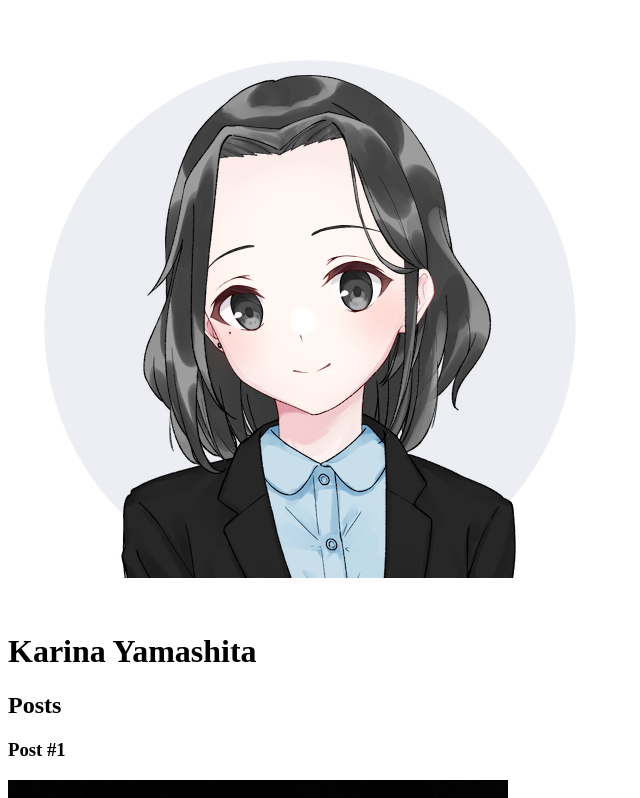
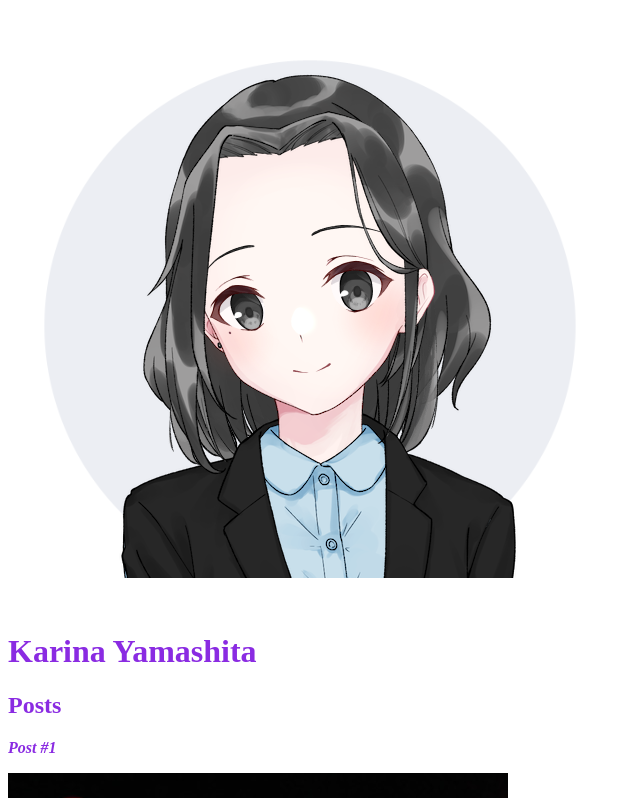
Before and after one commit to KarinaYamashita/Study_HTML, a plain HTML site: page index.html in a window 1280 px wide. Shown: the top 798 px of the page, without its empty margins (0-640 px from the left). Drawn offline with Linux system fonts and the light colour scheme.

Commit message:
Adição do arquivo css e ajuste(estilo) nos títulos

```diff
--- a/index.html
+++ b/index.html
@@ -3,19 +3,20 @@
     <head>
         <meta charset="utf-8">
         <title>Karina Yamashita</title>
+        <link rel="stylesheet" href="style.css">
     </head>
     <body>
         <header>
             <img src="image/avatar.png" alt="Avatar de Karina Yamashita no estilo anime">
-        <h1> Karina Yamashita</h1>
+        <h1 id="title"> Karina Yamashita</h1>
         </header>
         <section>
             <header>
-                <h2>Posts</h2>
+                <h2 class="subtitle">Posts</h2>
             </header>
             <article>
                 <header>
-                    <h3>Post #1</h3>
+                    <h3 class="post_title">Post #1</h3>
                     <img src="image/HTML_code.jpg" alt="Notebook onde na tela é apresentada uma IDE onde foi realizada uma codificação em HTML">
                 </header>
                     <p>Lorem, ipsum dolor sit amet consectetur adipisicing elit.
--- /dev/null
+++ b/style.css
@@ -0,0 +1,7 @@
+#title, .subtitle, .post_title{
+    color: blueviolet;
+}
+.post_title{
+    font-size: 16px;
+    font-style: italic;
+}
```
